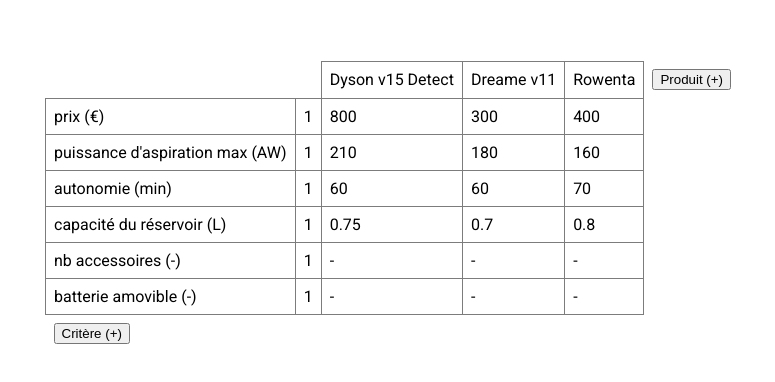
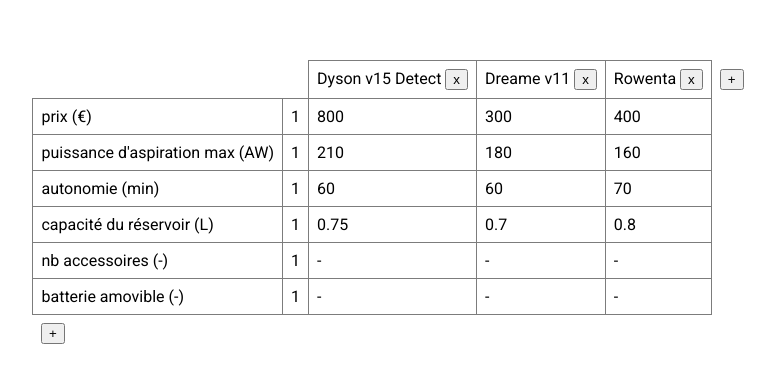
Before and after one commit to MjStryker/multi-criteria-decision-making-app, a React (Create React App) app: page / in a window 1280 px wide. Shown: the part 194-576 px from the top of the page, without its empty margins (248-1023 px from the left). Built offline with nearby package versions, Linux system fonts and the light colour scheme.

Commit message:
Adds create and remove product buttons

```diff
--- a/package.json
+++ b/package.json
@@ -10,6 +10,7 @@
     "@types/node": "^16.11.56",
     "@types/react": "^18.0.17",
     "@types/react-dom": "^18.0.6",
+    "nanoid": "^4.0.0",
     "react": "^18.2.0",
     "react-dom": "^18.2.0",
     "react-scripts": "5.0.1",
--- a/src/components/DataTable.tsx
+++ b/src/components/DataTable.tsx
@@ -1,4 +1,6 @@
+import { TProduct } from "../types/product";
 import cordlessVacuumCleaner from "../data/cordlessVacuumCleaner";
+import { nanoid } from "nanoid";
 import { useState } from "react";
 
 type DataTableProps = {};
@@ -12,6 +14,18 @@
 
   const nbCriteria = criteria.length;
   const nbProducts = products.length;
+
+  const createEmptyProduct = (): TProduct => ({
+    id: nanoid(),
+    name: "",
+    reference: "",
+  });
+
+  const addProduct = (product: TProduct) =>
+    setProducts((prev) => [...prev, product]);
+
+  const removeProduct = ({ id }: TProduct) =>
+    setProducts((prev) => prev.filter((p) => p.id !== id));
 
   const tdStyle = {
     border: "1px solid #7c7c7c",
@@ -28,11 +42,11 @@
         <td />
         {products.map((p) => (
           <td key={p.id} style={tdStyle}>
-            {p.name}
+            {p.name} <button onClick={() => removeProduct(p)}>x</button>
           </td>
         ))}
         <td>
-          <button>Produit (+)</button>
+          <button onClick={() => addProduct(createEmptyProduct())}>+</button>
         </td>
       </tr>
 
@@ -60,7 +74,7 @@
 
       <tr>
         <td colSpan={2}>
-          <button>Critère (+)</button>
+          <button>+</button>
         </td>
         <td colSpan={nbProducts + 1} />
       </tr>
```
Also changed, not shown: 1 other file (tests, documents, lock files or other folders).
